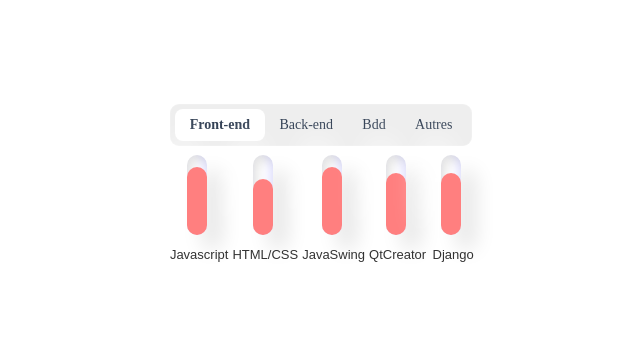
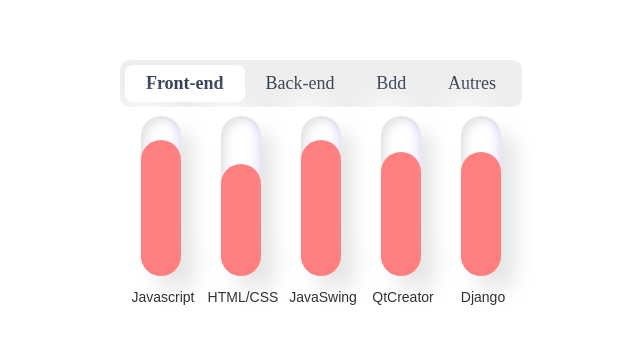
Before and after one commit to Y-Picot/barre-de-competences, a plain HTML site: page index.html in a window 1280 px wide. Shown: the part 273-616 px from the top of the page, without its empty margins (319-959 px from the left). Drawn offline with Linux system fonts and the light colour scheme.

Commit message:
#2 Aggrandissements, amélioration animations

```diff
--- a/style.css
+++ b/style.css
@@ -14,7 +14,7 @@
 .competences {
     display: flex;                      /* Utilisation du modèle de boîte flexbox pour aligner les éléments */
     align-items: center;                /* Centrage vertical des éléments */
-    justify-content: left;            /* Centrage horizontal des éléments */
+    justify-content: left;              /* Centrage horizontal des éléments */
     flex-direction: row;                /* Orientation des éléments en rangée horizontale */
 }
 
@@ -22,9 +22,9 @@
 .slider {
     overflow: hidden;                   /* Cache les parties débordantes de l'élément */
     background-color: white;          /* Couleur de fond de l'élément */
-    margin: 0 15px;                     /* Marges pour espacer les éléments graphiques horizontalement */
-    height: 80px;                       /* Hauteur de l'élément graphique */
-    width: 20px;                        /* Largeur de l'élément graphique */
+    margin: 0 20px;                     /* Marges pour espacer les éléments graphiques horizontalement */
+    height: 160px;                       /* Hauteur de l'élément graphique */
+    width: 40px;                        /* Largeur de l'élément graphique */
     border-radius: 30px;                /* Rayon des coins pour arrondir les coins */
     box-shadow: 15px 15px 20px rgba(0, 0, 0, 0.1), -15px -15px 30px #fff,
         inset -5px -5px 10px rgba(0, 0, 255, 0.1),
@@ -39,13 +39,13 @@
     /*bottom: calc(80px * (1 - var(--fill-level) / 10)); /* Positionnement vertical basé sur le niveau de remplissage */
     bottom: 0;
     left: 0;                            /* Positionnement horizontal à gauche */
-    height: calc(20px + 60px * var(--fill-level) / 10); /* Hauteur du fluide */
-    width: 20px;                        /* Largeur du fluide */
+    height: calc(40px + 120px * var(--fill-level) / 10); /* Hauteur du fluide */
+    width: 40px;                        /* Largeur du fluide */
     border-radius: 30px;                /* Rayon des coins pour créer un cercle */
     box-shadow: inset 0px 0px 0px rgba(0, 0, 0, 0.3), 0px 420px 0 400px var(--final-color),
         inset 0px 0px 0px rgba(0, 0, 0, 0.1);  /* Ombres internes et débordantes pour créer l'effet de fluide */
     animation: var(--animation-name) calc(3s * var(--fill-level) / 10) ease-in-out forwards;  /* Animation pour le mouvement du fluide */
-    /*animation-delay: calc(0.5s * var(--i));     /* Si la ligne est décommenté un fluide bleu est déjà là */
+    animation-delay: calc(0.02 * var(--i));     /* Si la ligne est décommenté un fluide bleu est déjà là */
 }
 
 
@@ -66,7 +66,7 @@
     font-family: 'Montserrat', sans-serif;
     color: #333;
     line-height: 1.6;
-    font-size: 13px;
+    font-size: 14px;
 }
 
 
@@ -79,8 +79,8 @@
     box-sizing: border-box;
     box-shadow: 0 0 0px 1px rgba(0, 0, 0, 0.06);
     padding: 0.25rem;
-    width: 300px;
-    font-size: 14px;
+    width: 400px;
+    font-size: 18px;
     color:#0066ff;
 }
 
```
